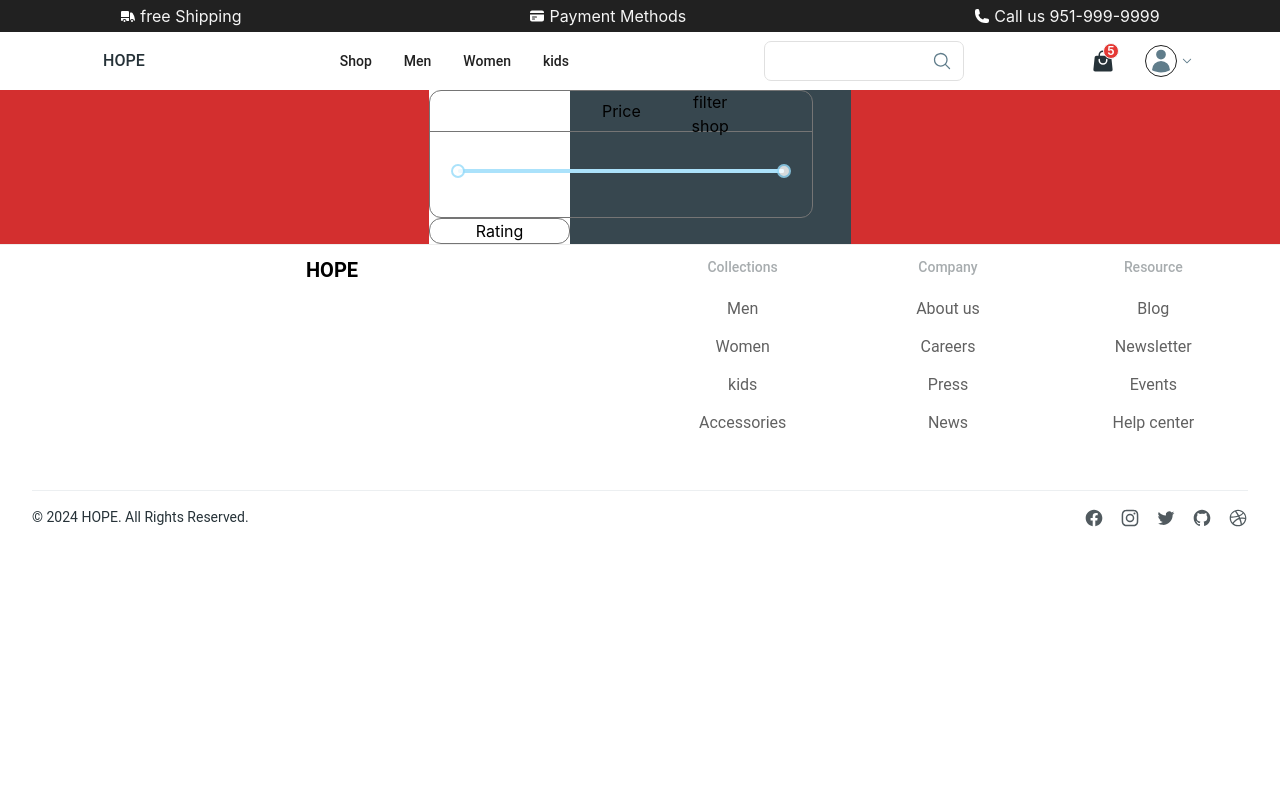
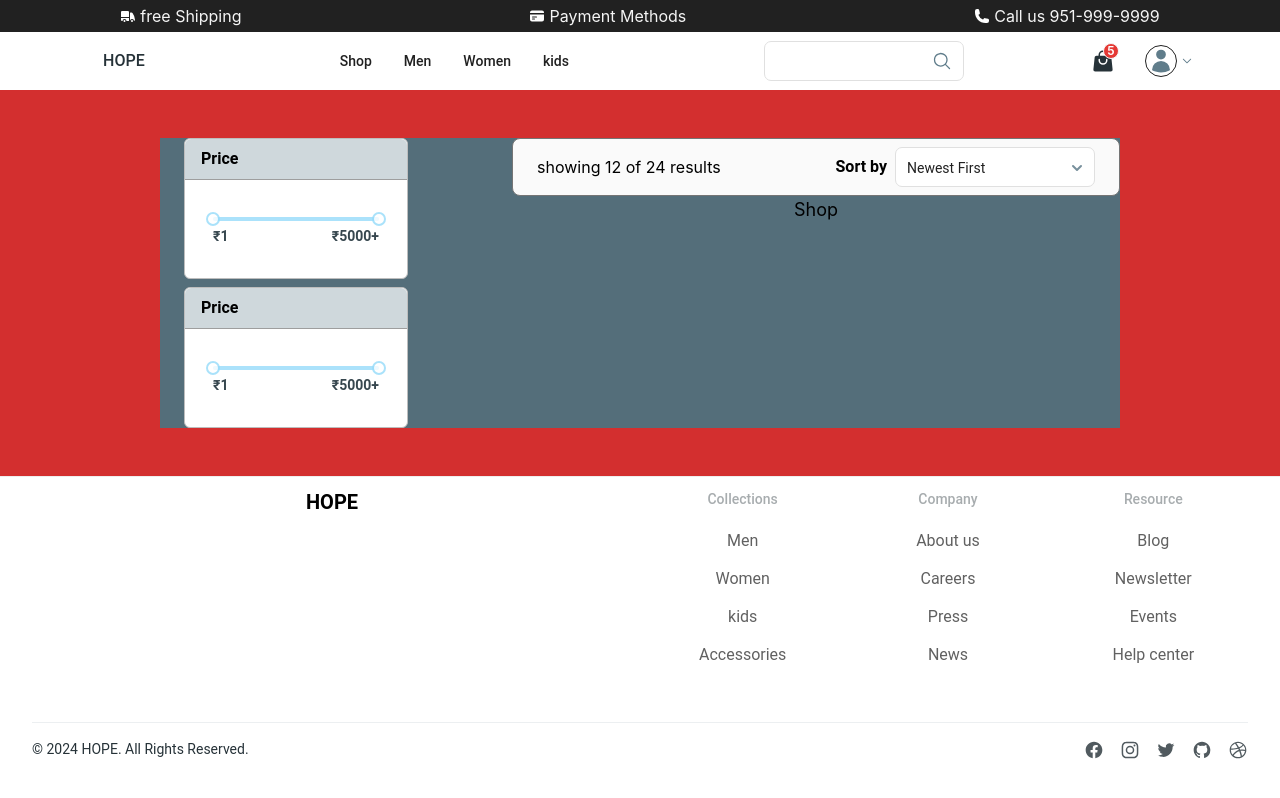
Before and after one commit to jagadeeshm2002/hope, a React (Create React App) app in the folder client/: page /men in a window 1280 px wide. Built offline with nearby package versions, Linux system fonts and the light colour scheme.

Commit message:
shop updated

```diff
--- a/client/src/components/price/index.jsx
+++ /dev/null
@@ -1,16 +0,0 @@
-import React, { useState } from 'react'
-import MultiRangeSlider from '../../utilities/multiRangeSlider';
-
-
-export default function Price() {
-  const [rangeValue, setRangeValue] = useState([1, 5000]);
-  return (
-    <div className=' bg-white '>
-        <div className=' rounded-xl border border-gray-600 h-32 w-96 flex flex-col'>
-          <div className='px-4 py-2'>Price</div>
-          <hr  className='border-gray-600'/>
-          <div className='px-7 py-8'><MultiRangeSlider  defaultValue={rangeValue} onChange={setRangeValue} max={5000} className={'flex'}/></div>
-        </div>
-    </div>
-  )
-}
--- a/client/src/components/rating/index.jsx
+++ /dev/null
@@ -1,13 +0,0 @@
-
-import React from 'react'
-
-export default function Rating() {
-  return (
-    <div className='w-full bg-white'>
-        <div className='border border-gray-600 rounded-xl'>
-          <div>Rating</div>
-          <div></div>
-        </div>
-    </div>
-  )
-}
--- a/client/src/pages/shop/index.jsx
+++ b/client/src/pages/shop/index.jsx
@@ -1,16 +1,66 @@
-import React from "react";
-import Price from "../../components/price";
-import Rating from "../../components/rating";
+import React, { useState } from "react";
+import MultiRangeSlider from "../../utilities/multiRangeSlider";
+import {Select,Option} from "@material-tailwind/react";
 
-const Shop = (category) => {
-  console.log(category);
+const Shop = () => {
+  const [priceRange, setPriceRange] = useState([1, 5000]);
+  const[sortBy,setSortBy]=useState("newest")
+
   return (
-    <div className="bg-red-700 w-full flex justify-center">
-      <div className="max-w-screen-xl bg-blue-gray-800">
+    <div className="bg-red-700 w-full flex justify-center py-12">
+      <div className=" max-w-screen-lg w-[960px] bg-blue-gray-600">
         <div className="flex flex-row w-full">
-          <div className="w-1/3"><div><div><Price /></div><div><Rating/></div></div></div>
-          <div className="w-2/3"><div><div>filter</div><div>shop</div></div></div>
+          <aside className="w-1/3 mx-6">
+            <div className="space-y-2">
+              <div className="bg-white border border-gray-400 rounded-md w-56 flex flex-col">
+                <div className="px-4 py-2 text-md bg-blue-gray-100 rounded-t-md">
+                  <p className="font-sans font-bold text-start">Price</p>
+                </div>
+                <hr className="border-gray-500" />
+                <div className="px-7 py-8">
+                  <MultiRangeSlider
+                    defaultValue={priceRange}
+                    onChange={setPriceRange}
+                    max={5000}
+                    className="flex"
+                  />
+                </div>
+              </div>
+              <div className="bg-white border border-gray-400 rounded-md w-56 flex flex-col">
+                <div className="px-4 py-2 text-md bg-blue-gray-100 rounded-t-md">
+                  <p className="font-sans font-bold text-start">Price</p>
+                </div>
+                <hr className="border-gray-500" />
+                <div className="px-7 py-8">
+                  <MultiRangeSlider
+                    defaultValue={priceRange}
+                    onChange={setPriceRange}
+                    max={5000}
+                    className="flex"
+                  />
+                </div>
+              </div>
+            </div>
+          </aside>
+          <section className="w-2/3">
+            <div className="flex flex-col space-y-2 ">
+              <div className="flex flex-row justify-between  items-center border border-gray-600 px-6 py-2 rounded-lg bg-gray-50">
+                <div>
+                  <p>showing 12 of 24 results</p>
+                </div>
+                <div className="flex flex-row justify-around gap-2 items-center">
+                  <p className="font-sans font-bold text-start w-full">Sort by</p>
 
+                  <Select className=" !border !border-gray-300 bg-white text-gray-900 "  labelProps={{className:"hidden"}} value={sortBy} onChange={(val)=>setSortBy(val)}>
+                    <Option  value="newest">Newest First</Option>
+                    <Option value="high" >Price High to Low</Option>
+                    <Option value="low">Price Low to High</Option>
+                  </Select>
+                </div>
+              </div>
+            </div>
+            <div className="text-lg">Shop</div>
+          </section>
         </div>
       </div>
     </div>
--- a/client/src/utilities/multiRangeSlider/index.jsx
+++ b/client/src/utilities/multiRangeSlider/index.jsx
@@ -2,19 +2,20 @@ import Slider from "rc-slider";
 import "rc-slider/assets/index.css";
 import { useState } from "react";
 
-export default ({defaultValue,max,onChange,className}) => {
+export default ({ defaultValue, max, onChange, className, slider }) => {
+  const [rangeValue, setRangeValue] = useState(defaultValue);
+  console.log(rangeValue);
 
-    const [rangeValue, setRangeValue] = useState(defaultValue);
-    console.log(rangeValue)
-
-  const rangeChange = newValue => {
+  const rangeChange = (newValue) => {
     setRangeValue(newValue);
   };
-  const onRangeChangeComplete = value => {
+  const onRangeChangeComplete = (value) => {
     onChange(value);
   };
 
   return (
+    <>
+      {slider ? (
         <>
           <Slider
             range
@@ -27,6 +28,38 @@ export default ({defaultValue,max,onChange,className}) => {
             onChange={rangeChange}
             onChangeComplete={onRangeChangeComplete}
           />
+          <div className="flex justify-between ">
+            <p className="text-sm font-sans font-semibold text-blue-gray-800">
+              ₹{rangeValue[0]}
+            </p>
+            <p className="text-sm font-sans font-semibold text-blue-gray-800">
+              ₹{rangeValue[1] === max ? "5000+" : rangeValue[1]}
+            </p>
+          </div>
+        </>
+      ) : (
+        <>
+          <Slider
+            range
+            className={className}
+            min={1}
+            pushable={20}
+            max={max}
+            allowCross={false}
+            value={rangeValue}
+            onChange={rangeChange}
+            onChangeComplete={onRangeChangeComplete}
+          />
+          <div className="flex justify-between ">
+            <p className="text-sm font-sans font-semibold text-blue-gray-800">
+              ₹{rangeValue[0]}
+            </p>
+            <p className="text-sm font-sans font-semibold text-blue-gray-800">
+              ₹{rangeValue[1] === max ? "5000+" : rangeValue[1]}
+            </p>
+          </div>
+        </>
+      )}
     </>
   );
 };
```
Lines whose indentation alone changed are shown as unchanged.
